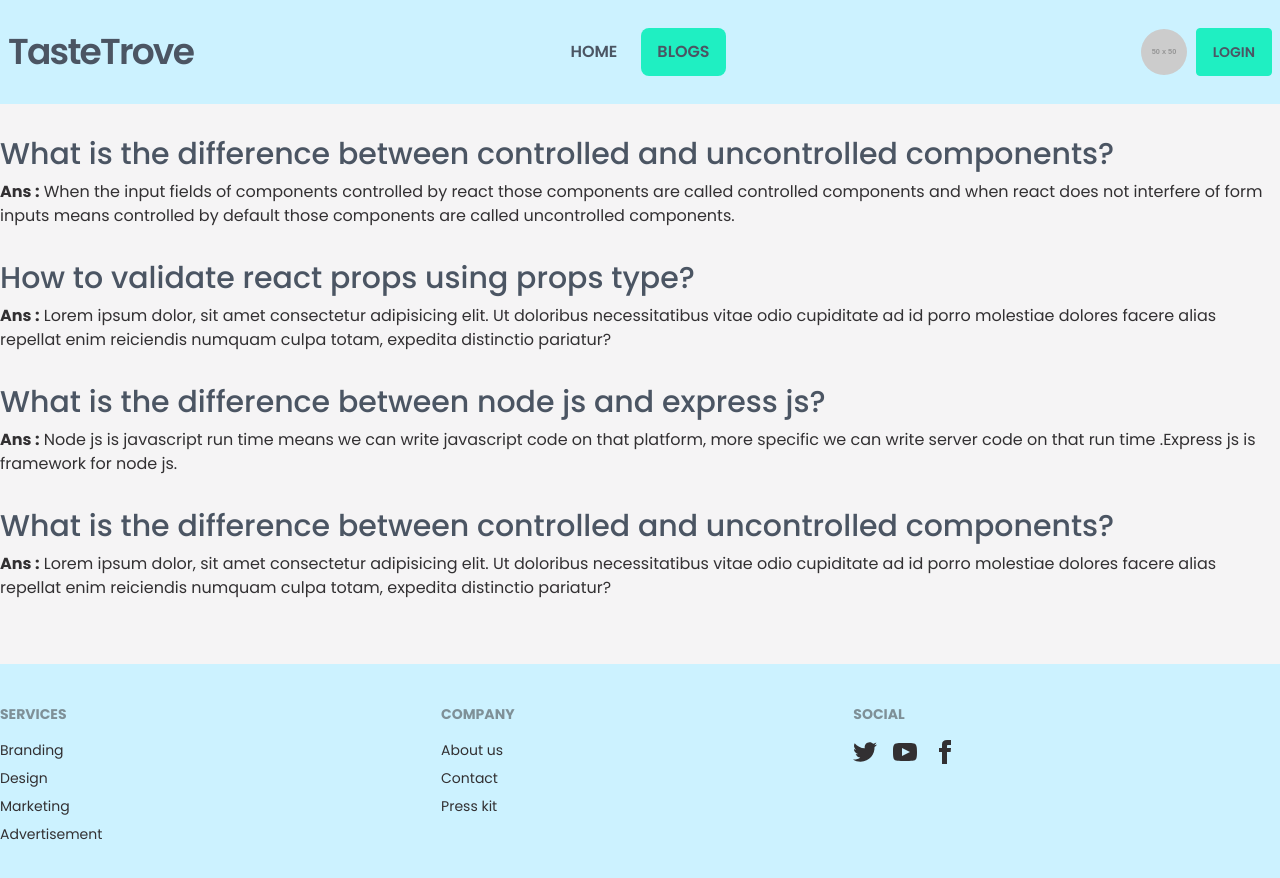
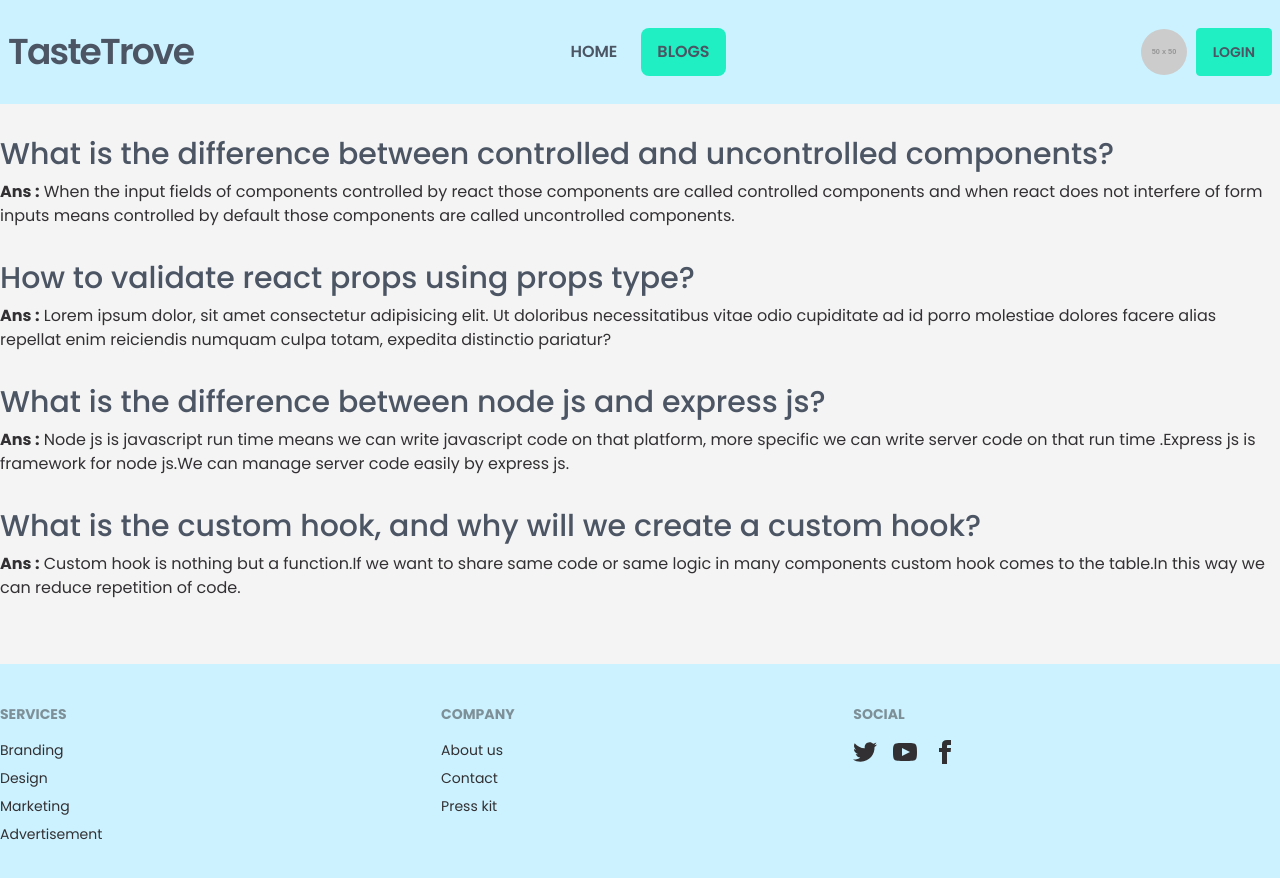
Before and after one commit to aburaihan8715/taste-trove-client, a React (Vite) app: page /blogs in a window 1280 px wide. Shown: the top 878 px of the page. Built offline with nearby package versions, Linux system fonts and the light colour scheme; no server answers.

Commit message:
update blogs section

```diff
--- a/src/components/Blogs/Blogs.jsx
+++ b/src/components/Blogs/Blogs.jsx
@@ -25,15 +25,14 @@ const Blogs = () => {
           <div className="mt-2">
             <strong>Ans :</strong> Node js is javascript run time means we can write javascript code on that platform, more specific we can write
             server code on that run time
-            .Express js is framework for node js.
+            .Express js is framework for node js.We can manage server code easily by express js.
           </div>
         </div>
 
         <div className="mb-8">
-          <h4 className="text-3xl text-gray-600 font-medium">What is the difference between controlled and uncontrolled components?</h4>
+          <h4 className="text-3xl text-gray-600 font-medium">What is the custom hook, and why will we create a custom hook?</h4>
           <div className="mt-2">
-            <strong>Ans :</strong> Lorem ipsum dolor, sit amet consectetur adipisicing elit. Ut doloribus necessitatibus vitae odio cupiditate ad id
-            porro molestiae dolores facere alias repellat enim reiciendis numquam culpa totam, expedita distinctio pariatur?{" "}
+            <strong>Ans :</strong> Custom hook is nothing but a function.If we want to share same code or same logic in many components custom hook comes to the table.In this way we can reduce repetition of code.
           </div>
         </div>
       </div>
```
